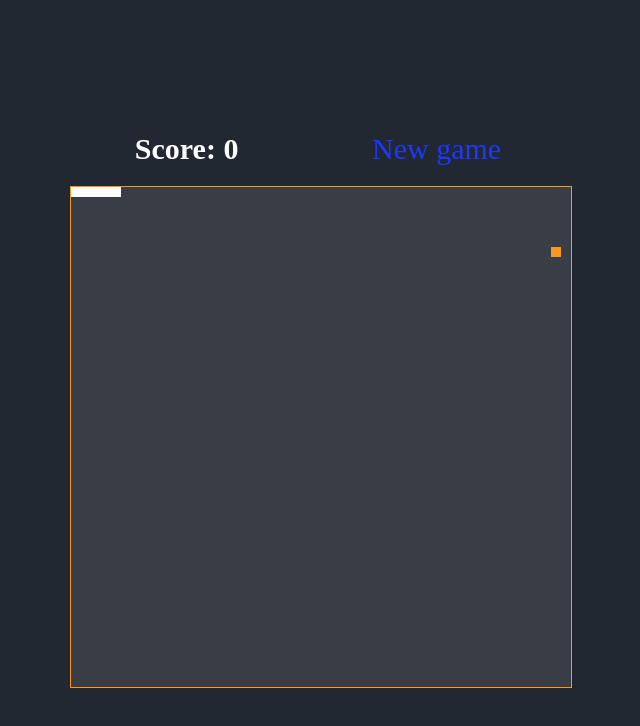
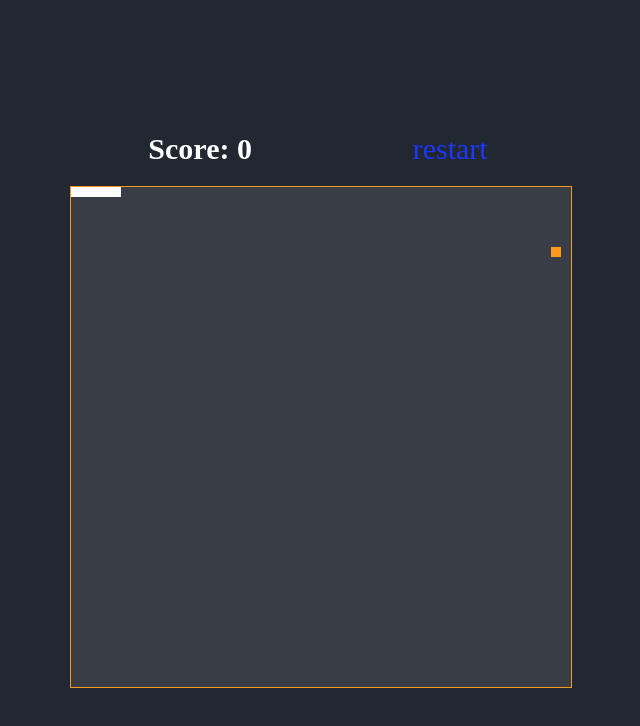
Before and after one commit to arishma108/Snake-Game, a plain HTML site: page index.html in a window 1280 px wide. Shown: the whole page, without its empty margins (319-959 px from the left). Drawn offline with nearby package versions, Linux system fonts and the light colour scheme.

Commit message:
Update index.html

```diff
--- a/index.html
+++ b/index.html
@@ -4,7 +4,7 @@
     <meta charset="UTF-8" />
     <meta name="viewport" content="width=device-width, initial-scale=1.0" />
     <meta http-equiv="X-UA-Compatible" content="ie=edge" />
-    <title>Snake game</title>
+    <title>HISS</title>
     <link
       rel="stylesheet"
       href="https://cdnjs.cloudflare.com/ajax/libs/normalize/8.0.1/normalize.min.css"
@@ -64,7 +64,7 @@
   <body>
     <div>
       <h1>Score: <span id="score"></span></h1>
-      <button onclick="initialState()">New game</button>
+      <button onclick="initialState()">restart</button>
     </div>
     <canvas
       height="500"
```
